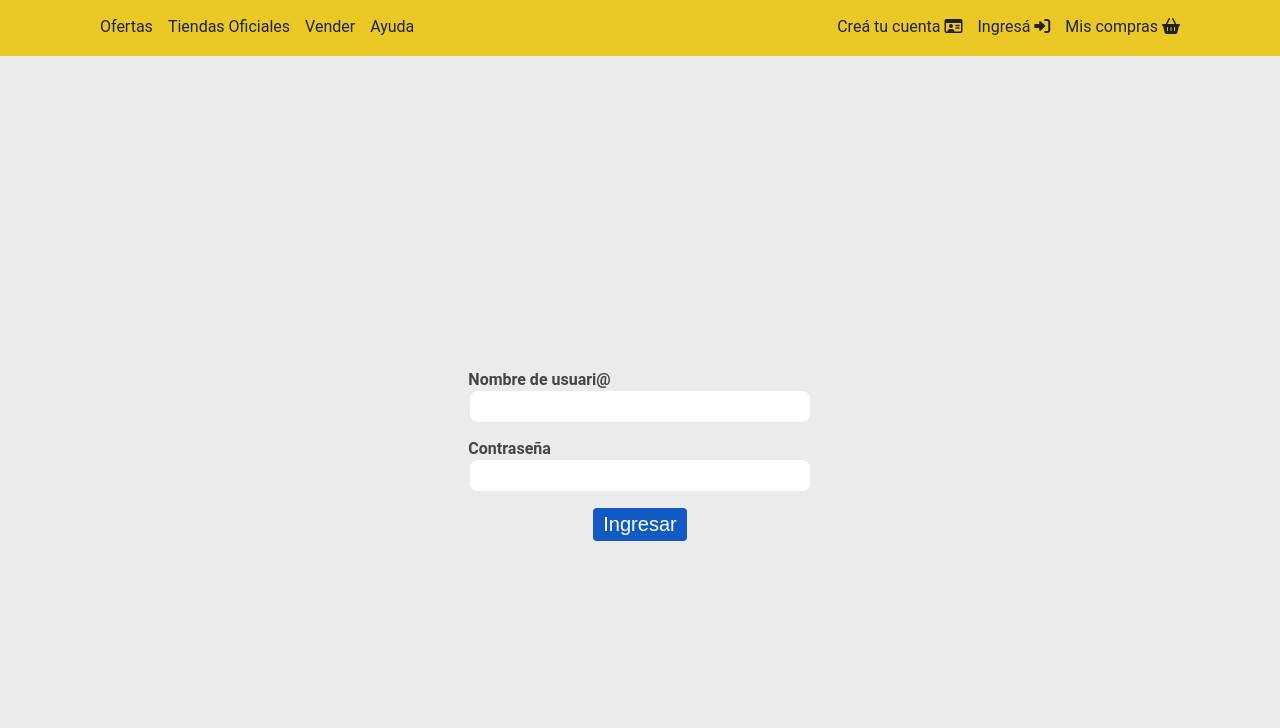
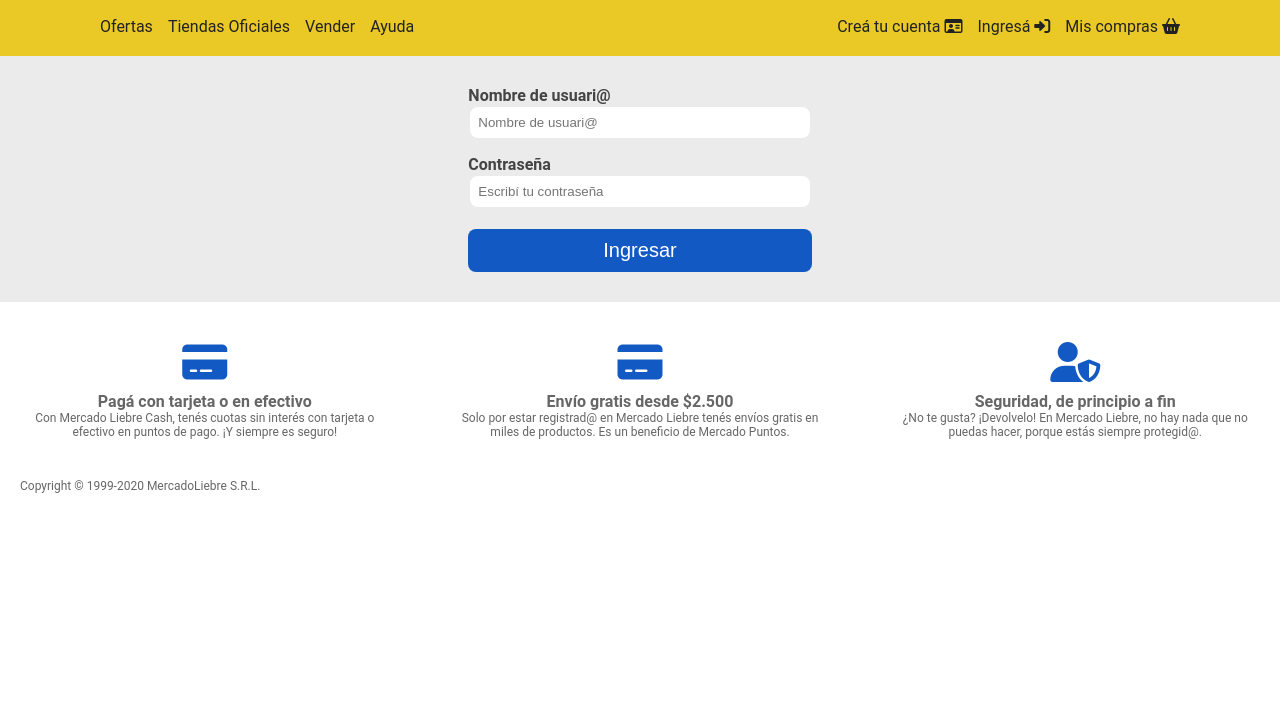
Before and after one commit to sleklere/mercado-liebre-santiago-leklere, a website: page views/login.html in a window 1280 px wide. Shown: the part 72-800 px from the top of the page. Drawn offline with Linux system fonts and the light colour scheme; files that its build step writes are made by us from their sources.

Commit message:
login terminado

```diff
--- a/public/css/login.css
+++ /dev/null
@@ -1,8 +0,0 @@
-.div-buttons-form button {
-  transition: all 0.4s;
-}
-
-.div-buttons-form button:hover {
-  cursor: pointer;
-  background-color: #0022aa;
-}
--- a/public/css/queries.css
+++ b/public/css/queries.css
@@ -70,7 +70,8 @@
   article:hover {
     cursor: pointer;
     box-shadow: 0px 0px 10px rgba(100, 100, 100, 0.5);
-    transform: translateY(1rem);
+    /* transform: translateY(1rem); */
+    transform: scale(1.03);
   }
 
   article .descripciones {
--- a/public/css/register.css
+++ b/public/css/register.css
@@ -6,8 +6,6 @@
 
 .div-perfil--usuario p {
   width: 100%;
-  /* font-weight: 700;
-  color: #444; */
 }
 
 .div-perfil--usuario label {
@@ -20,8 +18,6 @@
 
 .categ-interes-p {
   margin-bottom: 20px;
-  /* font-weight: 700;
-  color: #444; */
 }
 
 .checkbox {
--- a/public/css/style.css
+++ b/public/css/style.css
@@ -87,8 +87,8 @@
   width: 100%;
   height: 100%;
   font-size: 1.5rem;
+  padding: 0.5rem;
   border: 1px solid #ebebeb;
-  padding: 0.5rem;
   border-top-left-radius: 5px;
   border-bottom-left-radius: 5px;
 }
@@ -109,10 +109,10 @@
 /* ////////////// */
 
 .compra-en-cuotas {
+  width: 100%;
   font-size: 1.4rem;
+  padding: 1rem 0;
   text-align: center;
-  padding: 1rem 0;
-  width: 100%;
 }
 
 /* ////////////// */
@@ -143,7 +143,6 @@
   display: block;
   max-width: 5rem;
   margin: 0 auto;
-
   background-color: #1259c3;
   color: #fff;
   font-size: 2.5rem;
@@ -177,8 +176,8 @@
 article {
   display: flex;
   flex-direction: column;
+  margin-bottom: 20px;
   background-color: #fff;
-  margin-bottom: 20px;
   border-bottom-left-radius: 6px;
   border-bottom-right-radius: 6px;
 }
@@ -188,31 +187,32 @@
 }
 
 .descripcion-producto {
-  border-top: 1px solid #ebebeb;
+  position: relative;
   padding: 15px;
   padding-top: 2rem;
-  position: relative;
+  border-top: 1px solid #ebebeb;
 }
 
 .fa-truck {
+  position: absolute;
+  top: -15px;
+  right: 20px;
   display: block;
+  width: 30px;
+  height: 30px;
+
   font-size: 1.6rem;
   padding: 0.5rem;
-  width: 30px;
-  height: 30px;
   color: #39b54a;
   border: 1px solid #39b54a;
   background-color: #fff;
   border-radius: 50%;
-  position: absolute;
-  right: 20px;
-  top: -15px;
 }
 
 .precio-descuento-div {
   display: flex;
+  align-items: center;
   gap: 6px;
-  align-items: center;
 }
 
 .precios {
@@ -225,9 +225,9 @@
 }
 
 .descripciones {
+  visibility: visible;
   font-size: 1.6rem;
   color: #666;
-  visibility: visible;
   margin-top: 5px;
 }
 
@@ -236,12 +236,11 @@
 /* ///////////////////// */
 
 .container--form {
-  height: 100vh;
   display: flex;
   align-items: center;
   justify-content: center;
+  padding: 30px 5%;
   background-color: #ebebeb;
-  padding: 0 5%;
 }
 
 .create-form {
@@ -266,7 +265,6 @@
   padding: 0.8rem;
   border-radius: 10px;
   border: 2px solid #ebebeb;
-  /* border: none; */
 }
 
 .control:focus {
@@ -278,15 +276,23 @@
   display: flex;
   justify-content: center;
   gap: 1.5rem;
+  margin-top: 20px;
 }
 
 .div-buttons-form button {
+  width: 100%;
+  font-size: 20px;
+  padding: 1rem 1rem;
+  color: #fff;
   background-color: #1259c3;
   border: none;
-  font-size: 20px;
-  color: #fff;
-  padding: 0.5rem 1rem;
-  border-radius: 4px;
+  border-radius: 8px;
+  transition: all 0.4s;
+}
+
+.div-buttons-form button:hover {
+  cursor: pointer;
+  background-color: #0022aa;
 }
 
 .div-buttons-form :nth-child(2) {
--- a/views/login.html
+++ b/views/login.html
@@ -11,7 +11,6 @@
     />
 
     <link rel="stylesheet" href="/css/style.css" />
-    <link rel="stylesheet" href="/css/login.css" />
     <link rel="stylesheet" href="css/queries.css" />
 
     <title>Ingresá</title>
@@ -71,13 +70,25 @@
         <div class="divs-form">
           <label>
             Nombre de usuari@
-            <input type="text" name="usuario" class="control" required />
+            <input
+              type="text"
+              name="usuario"
+              class="control"
+              placeholder="Nombre de usuari@"
+              required
+            />
           </label>
         </div>
         <div class="divs-form">
           <label>
             Contraseña
-            <input type="password" name="contraseña" class="control" required />
+            <input
+              type="password"
+              name="contraseña"
+              class="control"
+              placeholder="Escribí tu contraseña"
+              required
+            />
           </label>
         </div>
         <div class="div-buttons-form">
```
Also changed, not shown: views/home.html (+0 -48 lines).
